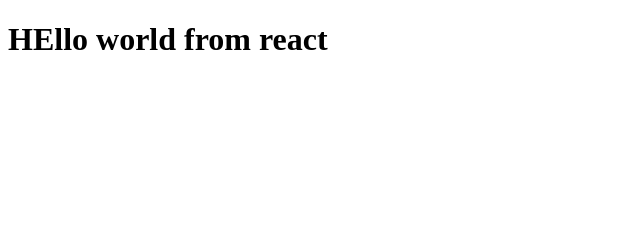
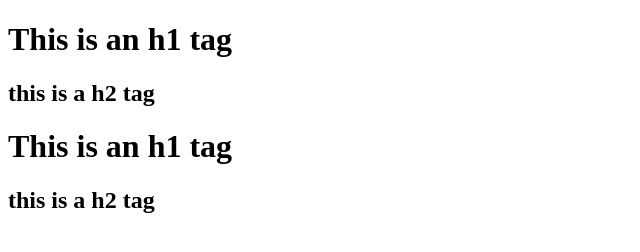
Before and after one commit to uddesh7/namaste-react, a plain HTML site: page index.html in a window 1280 px wide. Shown: the whole page, without its empty margins (0-640 px from the left). Drawn offline with nearby package versions, Linux system fonts and the light colour scheme.

Commit message:
episode 1 final code

```diff
--- a/App.js
+++ b/App.js
@@ -1,3 +1,28 @@
-const heading = React.createElement("h1", {}, "HEllo world from react");
-const root = ReactDOM.createRoot(document.getElementById('root'));
-root.render(heading);
+{
+  /* <div id='parent'>
+    <div id='child'>
+        <h1></h1>
+        <h2></h2>
+    </div>
+    <div id='child'>
+        <h1></h1>
+        <h2></h2>
+    </div>
+</div> */
+}
+
+//creating the html structure as above
+const element = React.createElement("div", { id: "parent" }, [
+  React.createElement("div", { id: "child" }, [
+    React.createElement("h1", {}, "This is an h1 tag"),
+    React.createElement("h2", {}, "this is a h2 tag"),
+  ]),
+  React.createElement("div", { id: "child" }, [
+    React.createElement("h1", {}, "This is an h1 tag"),
+    React.createElement("h2", {}, "this is a h2 tag"),
+  ]),
+]);
+
+// const heading = React.createElement("h1", {id: 'heading', prop: 'prop'}, "Hello world from react");
+const root = ReactDOM.createRoot(document.getElementById("root"));
+root.render(element);
--- /dev/null
+++ b/index.css
@@ -0,0 +1,3 @@
+#heading{
+    color: red;
+}
--- a/index.html
+++ b/index.html
@@ -3,6 +3,7 @@
   <head>
     <meta charset="UTF-8" />
     <meta name="viewport" content="width=device-width, initial-scale=1.0" />
+    <link rel="stylesheet" href='./index.css'/>
     <title>namaste react</title>
 </head>
 <body>
```
